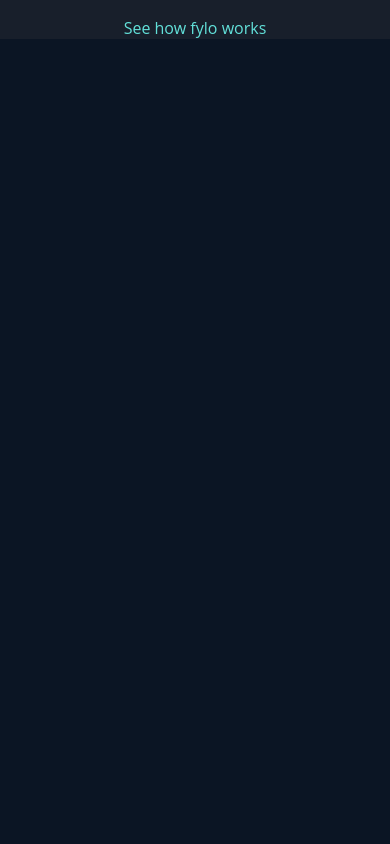
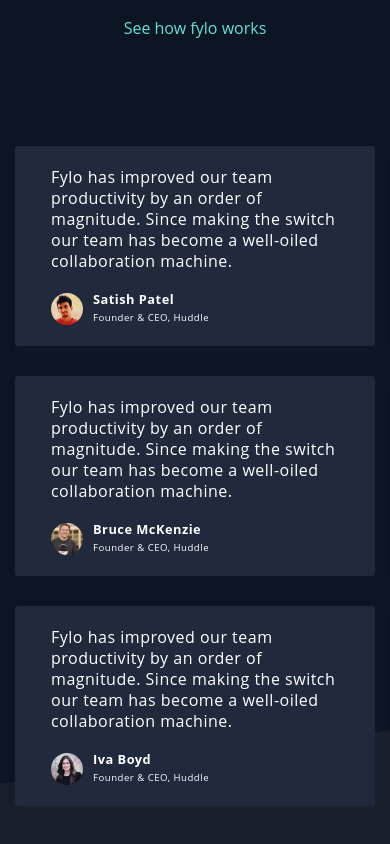
Before and after one commit to Fabio-Matiusso/dark-page, a React (Create React App) app: page / in a window 390 px wide. Shown: the part 2676-3520 px from the top of the page. Before the commit the page ends 2715 px from the top, so only its background shows below. Built offline with nearby package versions, Linux system fonts and the light colour scheme.

Commit message:
Criando o componente depositions, estilizando e deixando responsivo

```diff
--- a/src/App.js
+++ b/src/App.js
@@ -4,6 +4,7 @@
 import Apresentation from "./components/apresentation/Apresentation";
 import Benefits from "./components/benefits/Benefits";
 import Productive from "./components/productive/Productive";
+import Depositions from "./components/depositions/Depositions";
 
 function App() {
   return (
@@ -12,6 +13,7 @@
       <Apresentation />
       <Benefits />
       <Productive />
+      <Depositions />
     </>
   );
 }
--- a/src/components/depositions/Depositions.js
+++ b/src/components/depositions/Depositions.js
@@ -1,7 +1,114 @@
 import React from "react"
 import styled from 'styled-components'
+import { infos } from "./infos"
+import Fade from 'react-reveal/Fade';
+
+const Container = styled.section`
+    max-width: 1180px;
+    display: flex;
+    justify-content: space-between;
+    margin: 0 auto;
+    height: 259px;
+
+    @media (max-width: 1200px){
+        flex-direction: column;
+        gap: 30px;
+        align-items: center;
+    }
+
+    @media (max-width: 800px){
+        height: 1200px;
+        justify-content: center;
+    }
+`
+
+const ContainerDeposition = styled.div`
+    display: flex;
+    flex-direction: column;
+    background: #202A3C;
+    box-shadow: 5px 5px 8px 4px rgba(56, 56, 56, 0.0991282);
+    border-radius: 3px;
+    max-width: 360px;
+    height: 200px;
+    justify-content: space-evenly;
+`
+
+const Description = styled.p`
+    font-family: 'Open Sans';
+    font-style: normal;
+    font-weight: 400;
+    font-size: 1rem;
+    line-height: 21px;
+    letter-spacing: 0.5px;
+    color: #FFFFFF;
+    max-width: 80%;
+    margin: 0 auto;
+`
+
+const DataUserDeposition = styled.div`
+    display: flex;
+    width: 80%;
+    margin: 0 auto;
+    gap: 10px;
+`
+
+const UserImage = styled.img`
+    width: 32px;
+    height: 32px;
+    border-radius: 16px;
+`
+
+const NameAndOcupation = styled.div`
+    display: flex;
+    flex-direction: column;
+    height: 30px;
+    justify-content: space-between;
+`
+
+const Name = styled.p`
+    font-family: 'Open Sans';
+    font-style: normal;
+    font-weight: 700;
+    font-size: 0.8rem;
+    line-height: 12px;
+    letter-spacing: 0.5px;
+    color: #FFFFFF;
+`
+
+const Ocupation = styled.p`
+    font-family: 'Open Sans';
+    font-style: normal;
+    font-weight: 400;
+    font-size: 0.6rem;
+    line-height: 10px;
+    letter-spacing: 0.5px;
+    color: #FFFFFF;
+`
 
 
 export default function Depositions(){
 
+    return(
+        <Container>
+            {
+                infos.map((info) => {
+                    return(
+                        <Fade bottom>
+                            <ContainerDeposition>
+                                    <Description>{info.description}</Description>
+                                    <DataUserDeposition>
+                                        <UserImage src = {info.avatar}/>
+                                        <NameAndOcupation>
+                                            <Name>{info.name}</Name>
+                                            <Ocupation>{info.ocupation}</Ocupation>
+                                        </NameAndOcupation>
+                                    </DataUserDeposition>
+                            </ContainerDeposition>
+                        </Fade>
+                    )
+                })
+            }
+        </Container>
+    )
+
 }
--- a/src/components/depositions/infos.js
+++ b/src/components/depositions/infos.js
@@ -0,0 +1,24 @@
+import Satish from '../../images/profile-1.jpg'
+import Bruce from '../../images/profile-2.jpg'
+import Iva from '../../images/profile-3.jpg'
+
+export const infos = [
+    {
+        description: 'Fylo has improved our team productivity by an order of magnitude. Since making the switch our team has become a well-oiled collaboration machine.' ,
+        avatar: Satish,
+        name: 'Satish Patel',
+        ocupation: 'Founder & CEO, Huddle'
+    },
+    {
+        description: 'Fylo has improved our team productivity by an order of magnitude. Since making the switch our team has become a well-oiled collaboration machine.' ,
+        avatar: Bruce,
+        name: 'Bruce McKenzie',
+        ocupation: 'Founder & CEO, Huddle'
+    },
+    {
+        description: 'Fylo has improved our team productivity by an order of magnitude. Since making the switch our team has become a well-oiled collaboration machine.' ,
+        avatar: Iva,
+        name: 'Iva Boyd',
+        ocupation: 'Founder & CEO, Huddle'
+    },
+]
--- a/src/components/productive/Productive.js
+++ b/src/components/productive/Productive.js
@@ -8,6 +8,7 @@
     justify-content: space-between;
     max-width: 80%;
     margin: 0 auto;
+    height: 500px;
 
     @media (max-width: 800px){
         flex-direction: column;
```
